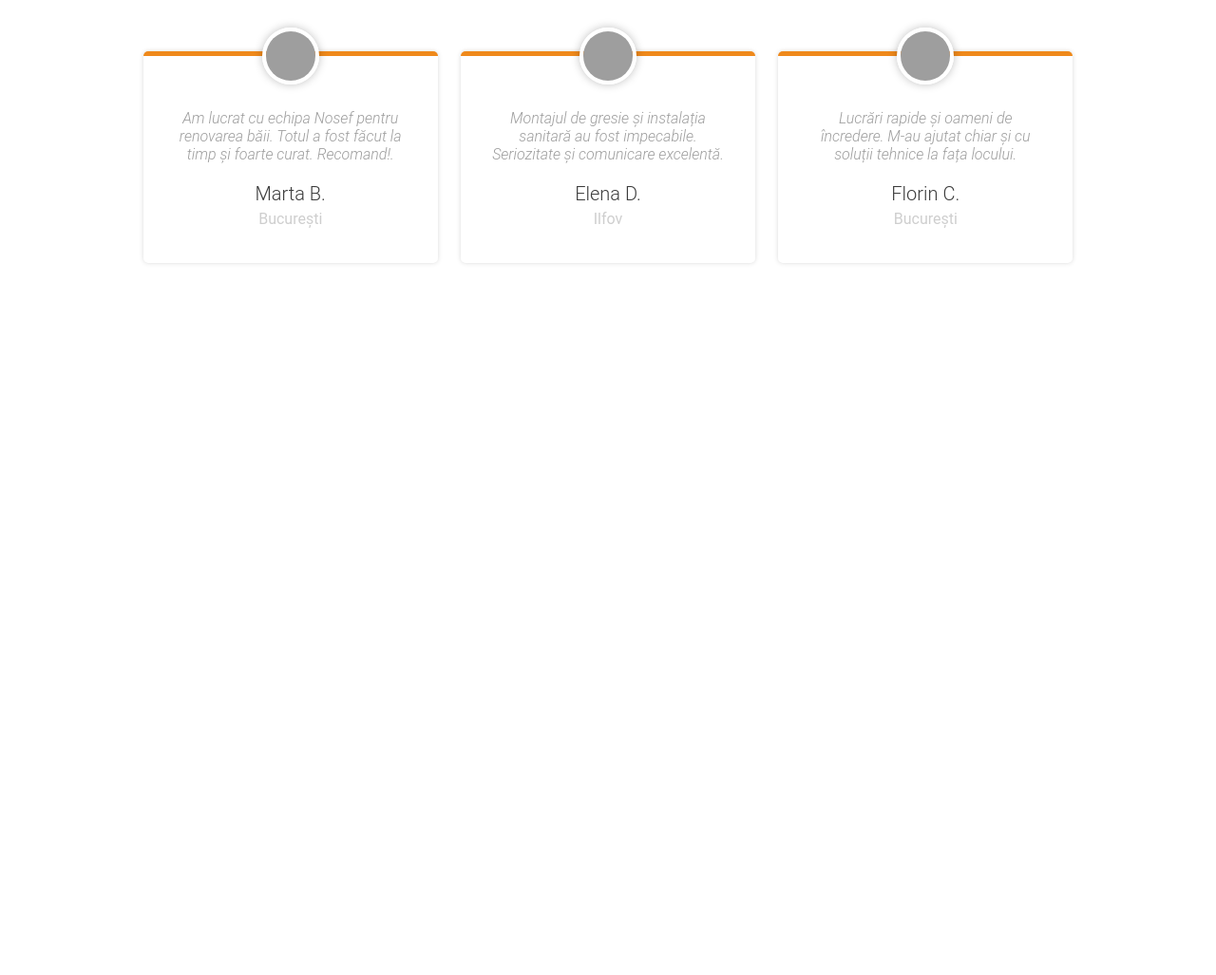
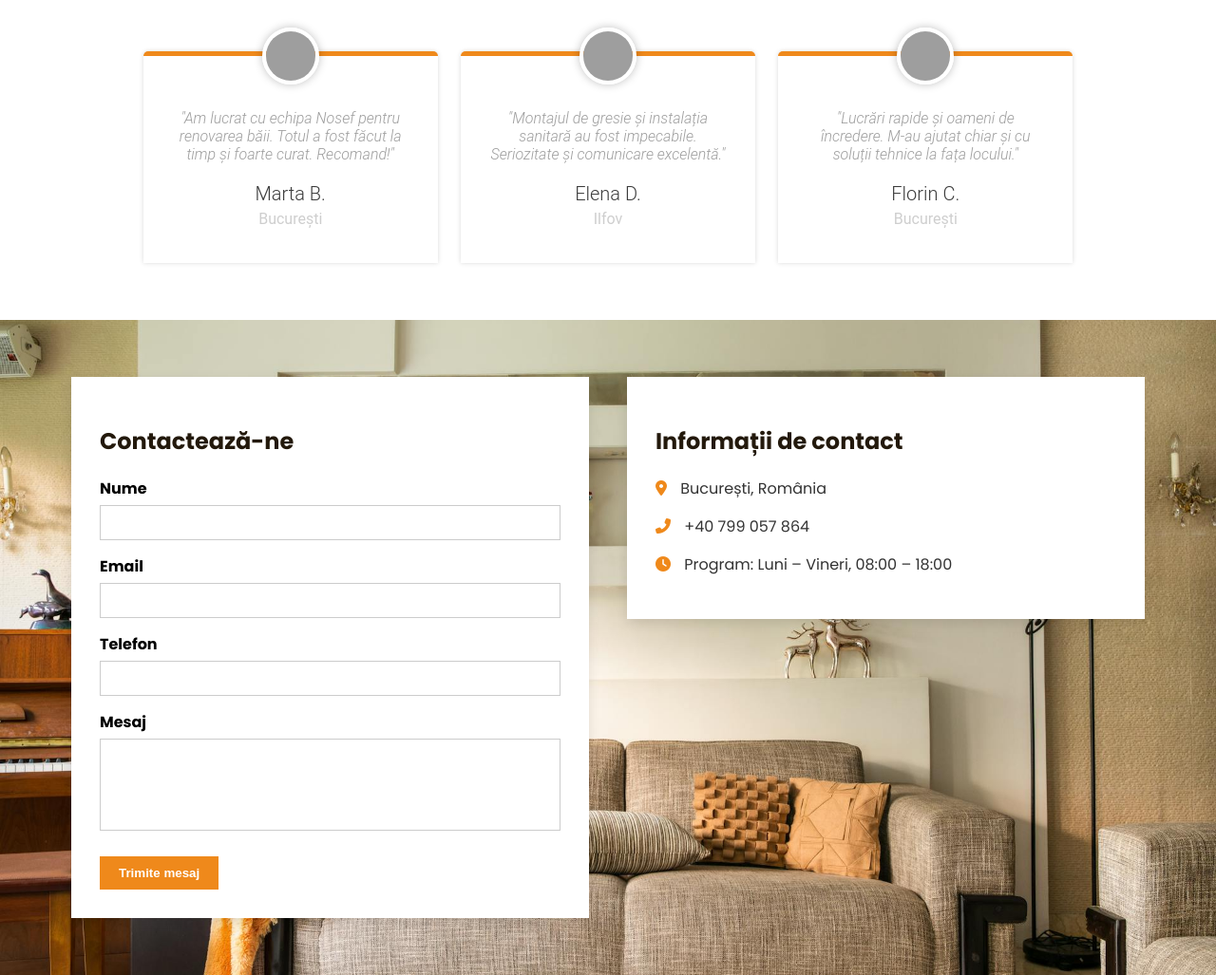
Before and after one commit to Godot-cmd/NasefConstruction, a plain HTML site: page index.html in a window 1280 px wide. Shown: the part 2061-3088 px from the top of the page at 95% size. Before the commit the page ends 2348 px from the top, so only its background shows below. Drawn offline with Linux system fonts and the light colour scheme; grey boxes are pictures that could not be loaded.

Commit message:
made contact form

```diff
--- a/index.html
+++ b/index.html
@@ -441,7 +441,7 @@
    <img src="images/P1100479.JPG" alt="Wisteria Ravenclaw" class="testimonial-img" />
   <figcaption>
     <blockquote>
-      <p>Am lucrat cu echipa Nosef pentru renovarea băii. Totul a fost făcut la timp și foarte curat. Recomand!.</p>
+      <p>"Am lucrat cu echipa Nosef pentru renovarea băii. Totul a fost făcut la timp și foarte curat. Recomand!"</p>
     </blockquote>
     <h3>Marta B.</h3>
     <h4>București</h4>
@@ -451,7 +451,7 @@
    <img src="images/P1100479.jpg" alt="Wisteria Ravenclaw" class="testimonial-img" />
   <figcaption>
     <blockquote>
-      <p>Montajul de gresie și instalația sanitară au fost impecabile. Seriozitate și comunicare excelentă.</p>
+      <p>"Montajul de gresie și instalația sanitară au fost impecabile. Seriozitate și comunicare excelentă."</p>
     </blockquote>
     <h3>Elena D.</h3>
     <h4>Ilfov</h4>
@@ -461,13 +461,42 @@
    <img src="images/P1100479.jpg" alt="Wisteria Ravenclaw" class="testimonial-img" />
   <figcaption>
     <blockquote>
-      <p>Lucrări rapide și oameni de încredere. M-au ajutat chiar și cu soluții tehnice la fața locului. </p>
+      <p>"Lucrări rapide și oameni de încredere. M-au ajutat chiar și cu soluții tehnice la fața locului."</p>
     </blockquote>
     <h3> Florin C.</h3>
     <h4>București</h4>
   </figcaption>
 </figure>
 </div>
+<section class="contact-section">
+  <div class="container contact-wrapper">
+    <div class="contact-form">
+      <h2>Contactează-ne</h2>
+      <form action="#" method="post">
+        <label for="nume">Nume</label>
+        <input type="text" id="nume" name="nume" required>
+
+        <label for="email">Email</label>
+        <input type="email" id="email" name="email" required>
+
+        <label for="telefon">Telefon</label>
+        <input type="tel" id="telefon" name="telefon" required>
+
+        <label for="mesaj">Mesaj</label>
+        <textarea id="mesaj" name="mesaj" rows="5" required></textarea>
+
+        <button type="submit">Trimite mesaj</button>
+      </form>
+    </div>
+
+    <div class="contact-info">
+      <h2>Informații de contact</h2>
+      <p><i class="fas fa-map-marker-alt"></i> București, România</p>
+      <p><i class="fas fa-phone-alt"></i> +40 799 057 864</p>
+      <p><i class="fas fa-clock"></i> Program: Luni – Vineri, 08:00 – 18:00</p>
+    </div>
+  </div>
+</section>
 
 </main>
   </body>
--- a/media.css
+++ b/media.css
@@ -18,8 +18,6 @@
         display: block;
     }
 }
-
-
 
 
 /* Tablets (≤ 1024px) */
--- a/style.css
+++ b/style.css
@@ -536,7 +536,9 @@ ul {
     text-align: center;
     width: 100%;
     background-color: #ffffff;
-    border-radius: 5px;
+    /* border-radius: 5px; */
+    border-top-left-radius: 5px;
+    border-top-right-radius: 5px;
     border-top: 5px solid #EF891B;
 }
 
@@ -600,10 +602,85 @@ ul {
 
 /* Demo purposes only */
 
-/* body {
-  background-color: #212121;
-  text-align: center;
-} */
 
 
 /* contact */
+
+.contact-section {
+    margin-top: 50px;
+    padding: 60px 20px;
+    background-image: url("images/contact-bg.jpg");
+    background-size: cover;
+    background-position: center center;
+    background-repeat: no-repeat;
+    position: relative;
+    /* height: 100vh; */
+    overflow: visible;
+    width: 100%;
+}
+
+.contact-wrapper {
+    display: flex;
+    flex-wrap: wrap;
+    gap: 40px;
+    justify-content: space-between;
+    align-items: flex-start;
+}
+
+.contact-form,
+.contact-info {
+    flex: 1 1 400px;
+    background: #fff;
+    padding: 30px;
+    /* border-radius: 12px; */
+    box-shadow: 0 4px 12px rgba(0, 0, 0, 0.1);
+
+}
+
+.contact-form h2,
+.contact-info h2 {
+    margin-bottom: 20px;
+    color: #23190C;
+}
+
+.contact-form label {
+    display: block;
+    margin-top: 15px;
+    font-weight: bold;
+}
+
+.contact-form input,
+.contact-form textarea {
+    width: 100%;
+    padding: 10px;
+    margin-top: 5px;
+    /* border-radius: 6px; */
+    border: 1px solid #ccc;
+    resize: none;
+}
+
+.contact-form button {
+    margin-top: 20px;
+    padding: 10px 20px;
+    background: var(--primary-color);
+    color: white;
+    border: none;
+    /* border-radius: 6px; */
+    cursor: pointer;
+    font-weight: bold;
+}
+
+.contact-form button:hover {
+    background: #cf710a;
+}
+
+.contact-info p {
+    margin: 15px 0;
+    font-size: 16px;
+    color: #333;
+}
+
+.contact-info i {
+    margin-right: 10px;
+    color: var(--primary-color);
+}
```
Also changed, not shown: images/contact-bg.jpg (added).
